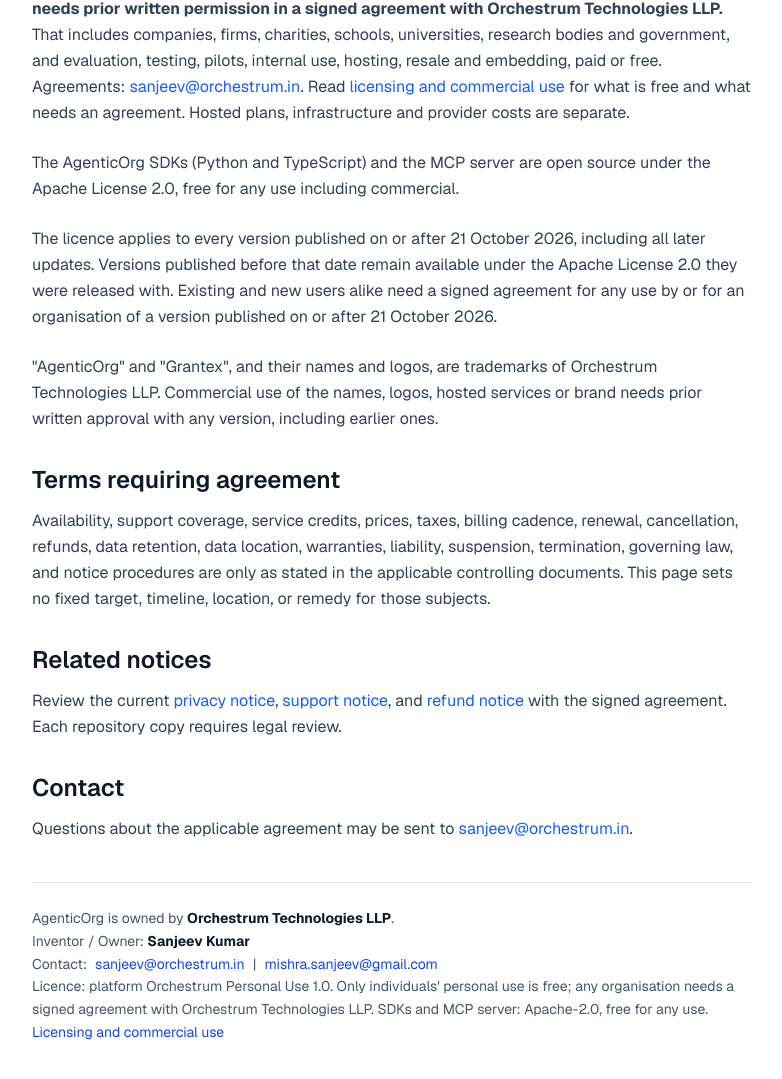
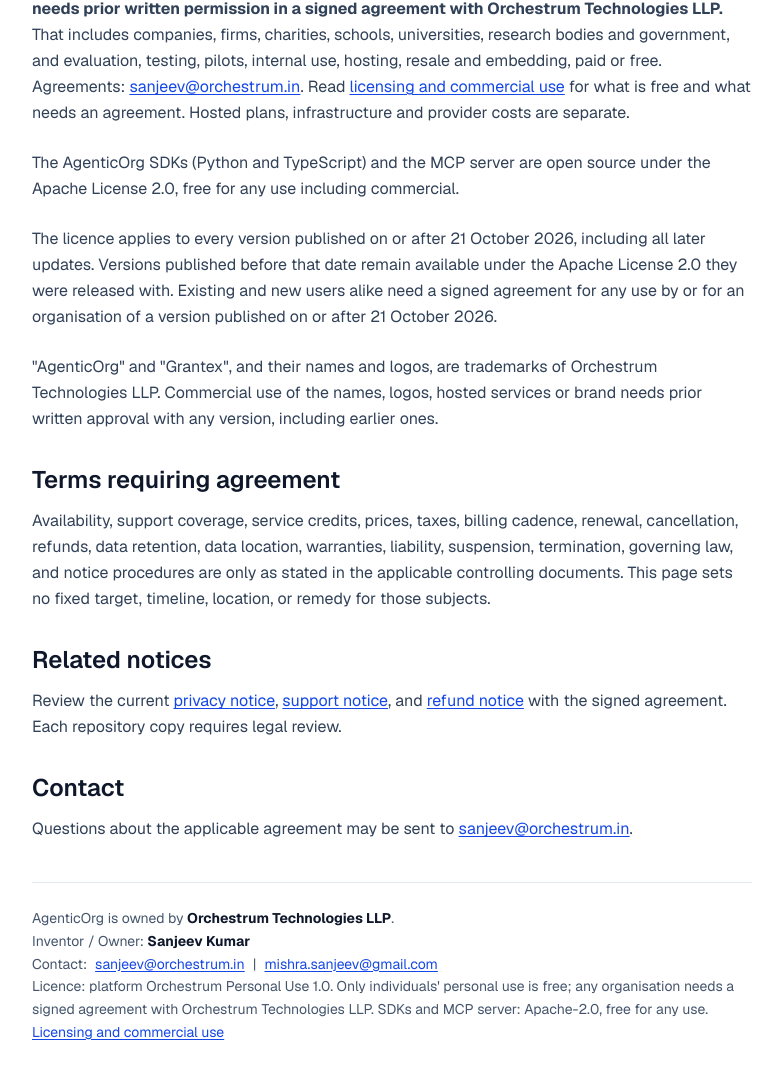
Before and after one commit to mishrasanjeev/agentic-org, a React (Vite) app in the folder ui/: page /terms in a window 1280 px wide. Shown: the part 819-1898 px from the top of the page, without its empty margins (248-1030 px from the left). Built offline with nearby package versions, Linux system fonts and the light colour scheme; no server answers.

Commit message:
fix(ui): underline in-text links so they are not distinguished by colour alone
The production accessibility check (axe link-in-text-block) failed on the
licensing link inside the licence sentence in the ownership footer. Links in
the footer and in the legal pages' running text are now underlined.

```diff
--- a/ui/src/components/ProductOwnership.tsx
+++ b/ui/src/components/ProductOwnership.tsx
@@ -17,9 +17,10 @@
 }: ProductOwnershipProps) {
   const textClass = tone === "dark" ? "text-slate-400" : "text-slate-600";
   const strongClass = tone === "dark" ? "text-slate-200" : "text-slate-900";
+  // Underlined so links inside sentences are not distinguished by colour alone (WCAG 1.4.1).
   const linkClass = tone === "dark"
-    ? "text-slate-300 hover:text-white"
-    : "text-blue-700 hover:text-blue-900";
+    ? "text-slate-300 hover:text-white underline underline-offset-2"
+    : "text-blue-700 hover:text-blue-900 underline underline-offset-2";
 
   return (
     <div
--- a/ui/src/pages/legal/Privacy.tsx
+++ b/ui/src/pages/legal/Privacy.tsx
@@ -63,7 +63,7 @@
         <h2 className="mb-3 mt-8 text-2xl font-semibold text-slate-900">Contact</h2>
         <p className="leading-relaxed text-slate-700">
           Send privacy questions without credentials or unnecessary personal data to{" "}
-          <a className="text-blue-600 hover:underline" href={`mailto:${PRIMARY_CONTACT_EMAIL}`}>
+          <a className="text-blue-700 underline underline-offset-2 hover:text-blue-900" href={`mailto:${PRIMARY_CONTACT_EMAIL}`}>
             {PRIMARY_CONTACT_EMAIL}
           </a>.
         </p>
--- a/ui/src/pages/legal/Refund.tsx
+++ b/ui/src/pages/legal/Refund.tsx
@@ -34,7 +34,7 @@
         <h2 className="mb-3 mt-8 text-2xl font-semibold text-slate-900">Submit a request</h2>
         <p className="mb-6 leading-relaxed text-slate-700">
           An authorized workspace administrator may email{" "}
-          <a className="text-blue-600 hover:underline" href={`mailto:${PRIMARY_CONTACT_EMAIL}`}>
+          <a className="text-blue-700 underline underline-offset-2 hover:text-blue-900" href={`mailto:${PRIMARY_CONTACT_EMAIL}`}>
             {PRIMARY_CONTACT_EMAIL}
           </a>{" "}
           with the workspace and order identifiers and the requested action. Do not include full
@@ -45,7 +45,7 @@
         <h2 className="mb-3 mt-8 text-2xl font-semibold text-slate-900">Related terms</h2>
         <p className="leading-relaxed text-slate-700">
           Review this notice together with the applicable order form and the current{" "}
-          <Link to="/terms" className="text-blue-600 hover:underline">terms notice</Link>.
+          <Link to="/terms" className="text-blue-700 underline underline-offset-2 hover:text-blue-900">terms notice</Link>.
           Repository examples, plan labels, and UI text are not authoritative commercial terms.
         </p>
         <ProductOwnership tone="light" className="mt-10 border-t border-slate-200 pt-6" />
--- a/ui/src/pages/legal/Support.tsx
+++ b/ui/src/pages/legal/Support.tsx
@@ -27,7 +27,7 @@
           <h2 className="mb-3 text-2xl font-semibold text-slate-900">Request support</h2>
           <p className="leading-relaxed text-slate-700">
             Email{" "}
-            <a className="text-blue-600 hover:underline" href={`mailto:${PRIMARY_CONTACT_EMAIL}`}>
+            <a className="text-blue-700 underline underline-offset-2 hover:text-blue-900" href={`mailto:${PRIMARY_CONTACT_EMAIL}`}>
               {PRIMARY_CONTACT_EMAIL}
             </a>{" "}
             with the workspace identifier, a concise description, observed timestamps, and safe
@@ -51,7 +51,7 @@
           <p className="leading-relaxed text-slate-700">
             Suspected vulnerabilities should follow the private reporting process in the current
             security policy. Data-handling questions should reference the{" "}
-            <Link to="/privacy" className="text-blue-600 hover:underline">privacy notice</Link>{" "}
+            <Link to="/privacy" className="text-blue-700 underline underline-offset-2 hover:text-blue-900">privacy notice</Link>{" "}
             and the signed data-processing terms.
           </p>
         </section>
--- a/ui/src/pages/legal/Terms.tsx
+++ b/ui/src/pages/legal/Terms.tsx
@@ -57,8 +57,8 @@
           </strong>
           {" "}That includes companies, firms, charities, schools, universities, research bodies and government,
           and evaluation, testing, pilots, internal use, hosting, resale and embedding, paid or free.
-          Agreements: <a className="text-blue-600 hover:underline" href={`mailto:${PRIMARY_CONTACT_EMAIL}`}>{PRIMARY_CONTACT_EMAIL}</a>.
-          {" "}Read <Link to="/docs/licensing" className="text-blue-600 hover:underline">licensing and commercial use</Link> for
+          Agreements: <a className="text-blue-700 underline underline-offset-2 hover:text-blue-900" href={`mailto:${PRIMARY_CONTACT_EMAIL}`}>{PRIMARY_CONTACT_EMAIL}</a>.
+          {" "}Read <Link to="/docs/licensing" className="text-blue-700 underline underline-offset-2 hover:text-blue-900">licensing and commercial use</Link> for
           what is free and what needs an agreement. Hosted plans, infrastructure and provider costs are separate.
         </p>
         <p className="mb-6 leading-relaxed text-slate-700">
@@ -88,16 +88,16 @@
 
         <h2 className="mb-3 mt-8 text-2xl font-semibold text-slate-900">Related notices</h2>
         <p className="mb-6 leading-relaxed text-slate-700">
-          Review the current <Link to="/privacy" className="text-blue-600 hover:underline">privacy notice</Link>,{" "}
-          <Link to="/support" className="text-blue-600 hover:underline">support notice</Link>, and{" "}
-          <Link to="/refund" className="text-blue-600 hover:underline">refund notice</Link> with the
+          Review the current <Link to="/privacy" className="text-blue-700 underline underline-offset-2 hover:text-blue-900">privacy notice</Link>,{" "}
+          <Link to="/support" className="text-blue-700 underline underline-offset-2 hover:text-blue-900">support notice</Link>, and{" "}
+          <Link to="/refund" className="text-blue-700 underline underline-offset-2 hover:text-blue-900">refund notice</Link> with the
           signed agreement. Each repository copy requires legal review.
         </p>
 
         <h2 className="mb-3 mt-8 text-2xl font-semibold text-slate-900">Contact</h2>
         <p className="leading-relaxed text-slate-700">
           Questions about the applicable agreement may be sent to{" "}
-          <a className="text-blue-600 hover:underline" href={`mailto:${PRIMARY_CONTACT_EMAIL}`}>
+          <a className="text-blue-700 underline underline-offset-2 hover:text-blue-900" href={`mailto:${PRIMARY_CONTACT_EMAIL}`}>
             {PRIMARY_CONTACT_EMAIL}
           </a>.
         </p>
```
Also changed, not shown: 1 other file (tests, documents, lock files or other folders).
